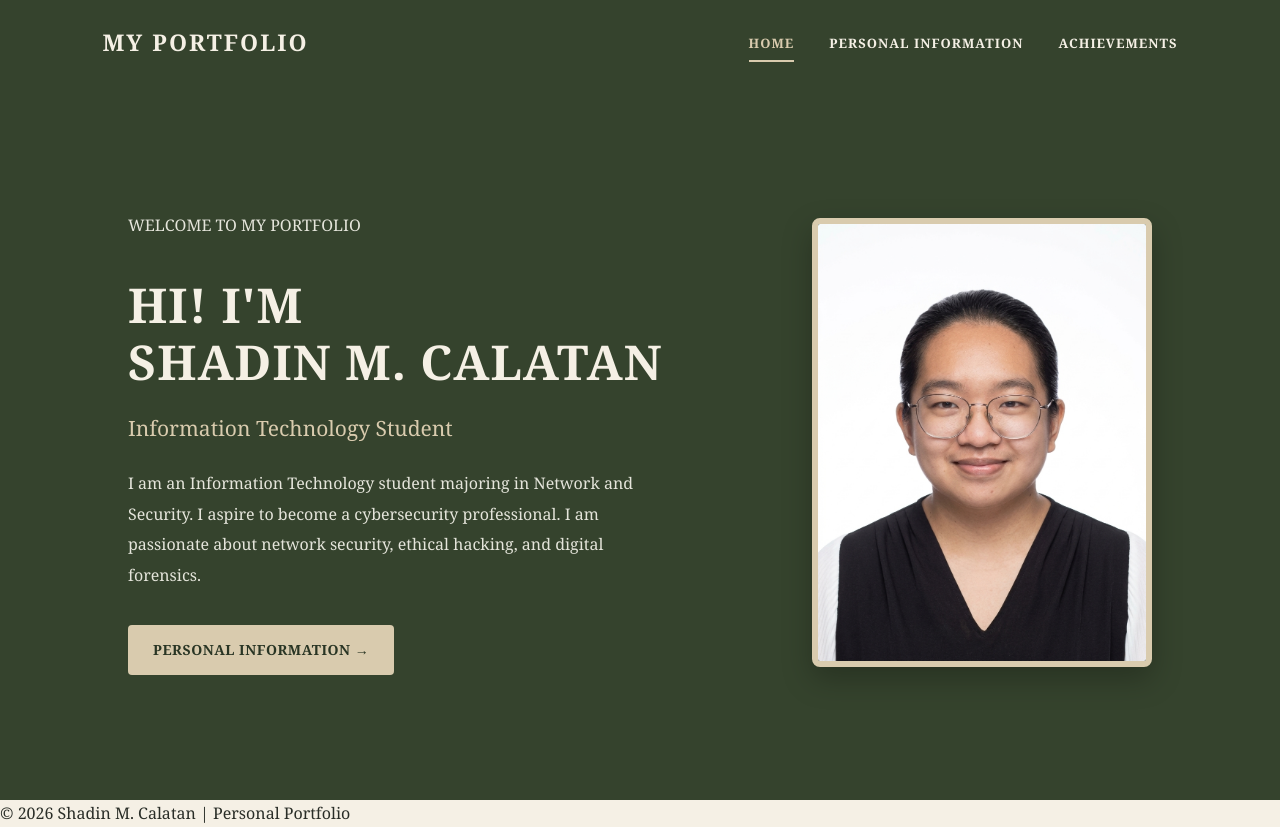
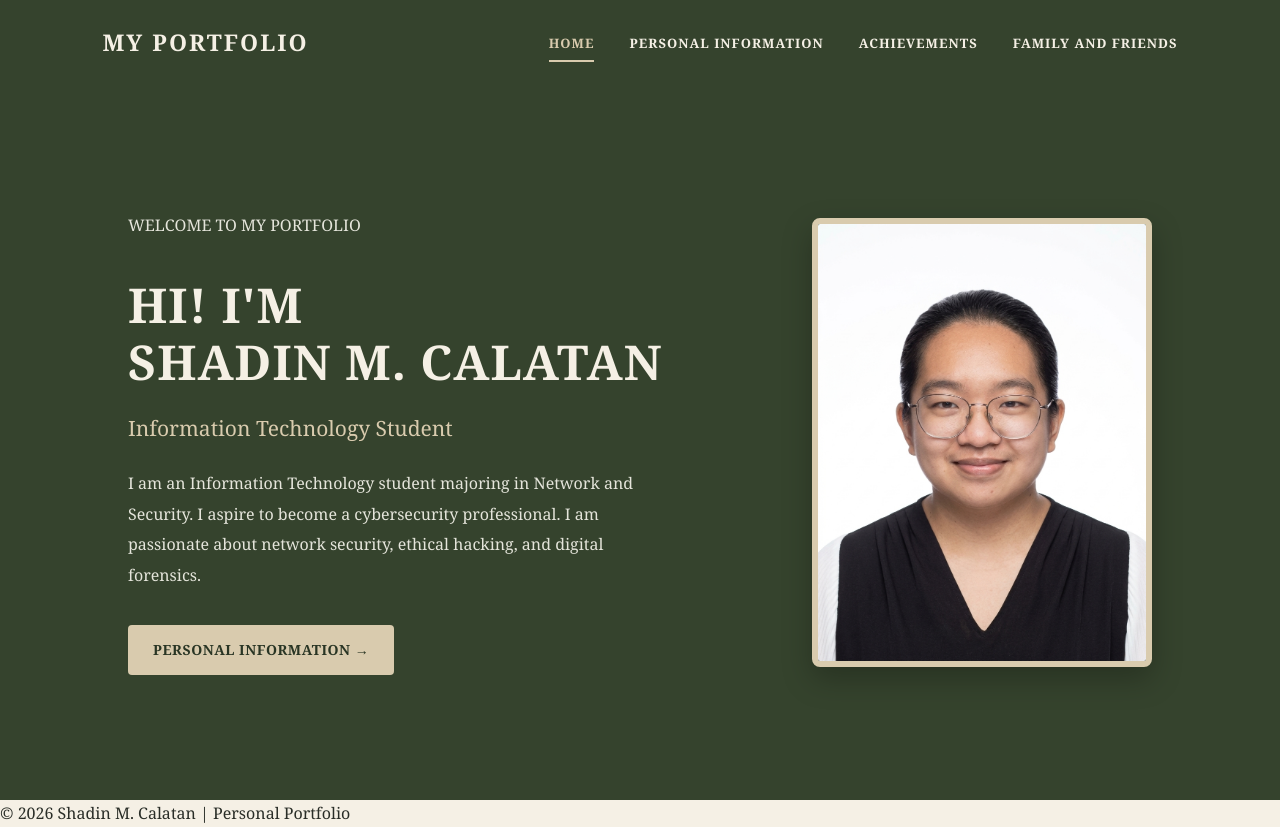
Before and after one commit to Shadin102/shadin-calatan, a plain HTML site: page index.html in a window 1280 px wide. Drawn offline with Linux system fonts and the light colour scheme.

Commit message:
Update index.html

```diff
--- a/index.html
+++ b/index.html
@@ -35,6 +35,13 @@
                         ACHIEVEMENTS
                     </a>
                 </li>
+
+                <li>
+                    <a href="family and friends.html">
+                        FAMILY AND FRIENDS
+                    </a>
+                </li>
+
             </ul>
         </div>
 
```
